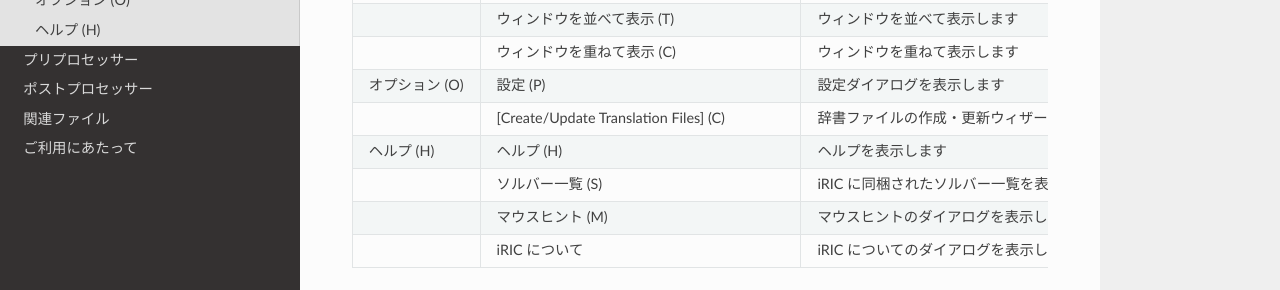
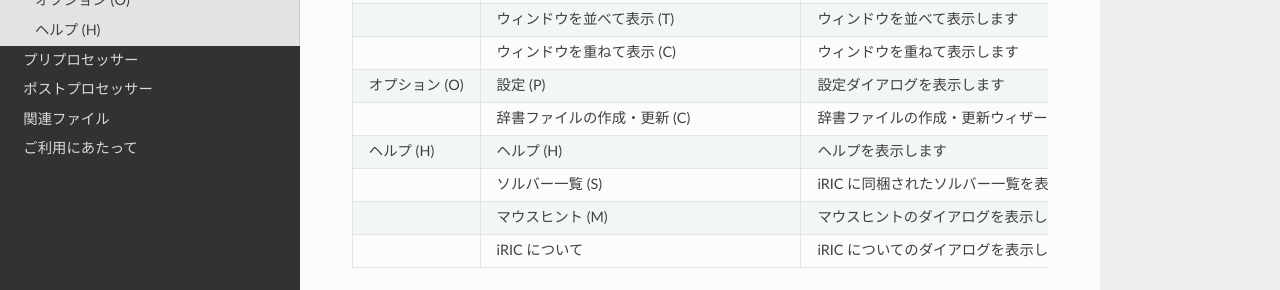
Before and after one commit to i-RIC/gui_user_manual, a Sphinx documentation site: the page built from source/03/01_menu_config.rst, in a window 1280 px wide and 900 px high, scrolled down 1165 px. Shown: the part 443-733 px from the top of the window. Built offline with Sphinx 7.4.7 and the Read the Docs theme 2.0.0, drawn with Linux system fonts in a browser that asks for light colours.

Commit message:
Translation from English to Japanese

```diff
--- a/source/03/01_menu_config.rst
+++ b/source/03/01_menu_config.rst
@@ -142,7 +142,7 @@
      - 設定 (P)
      - 設定ダイアログを表示します
    * -
-     - [Create/Update Translation Files] (C)
+     - 辞書ファイルの作成・更新 (C)
      - 辞書ファイルの作成・更新ウィザードを表示します
    * - ヘルプ (H)
      - ヘルプ (H)
```
